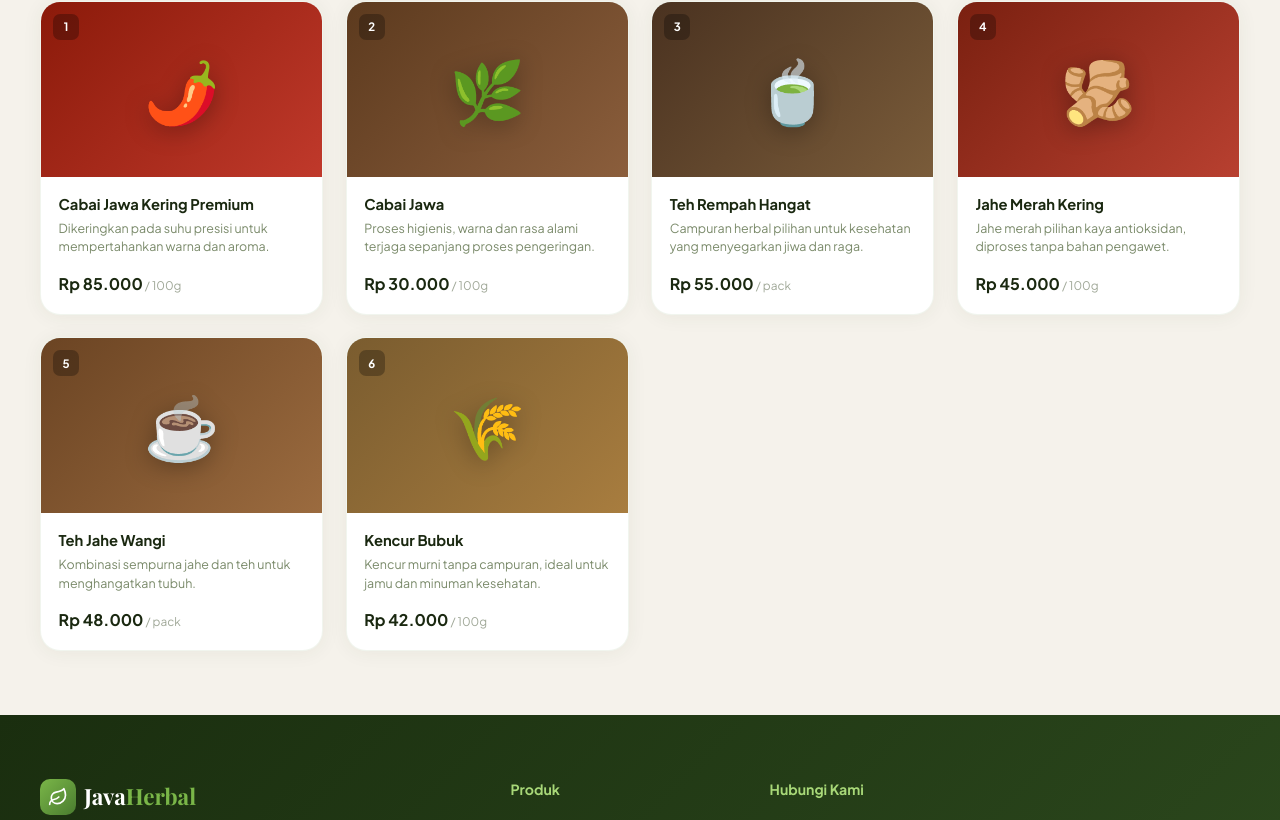
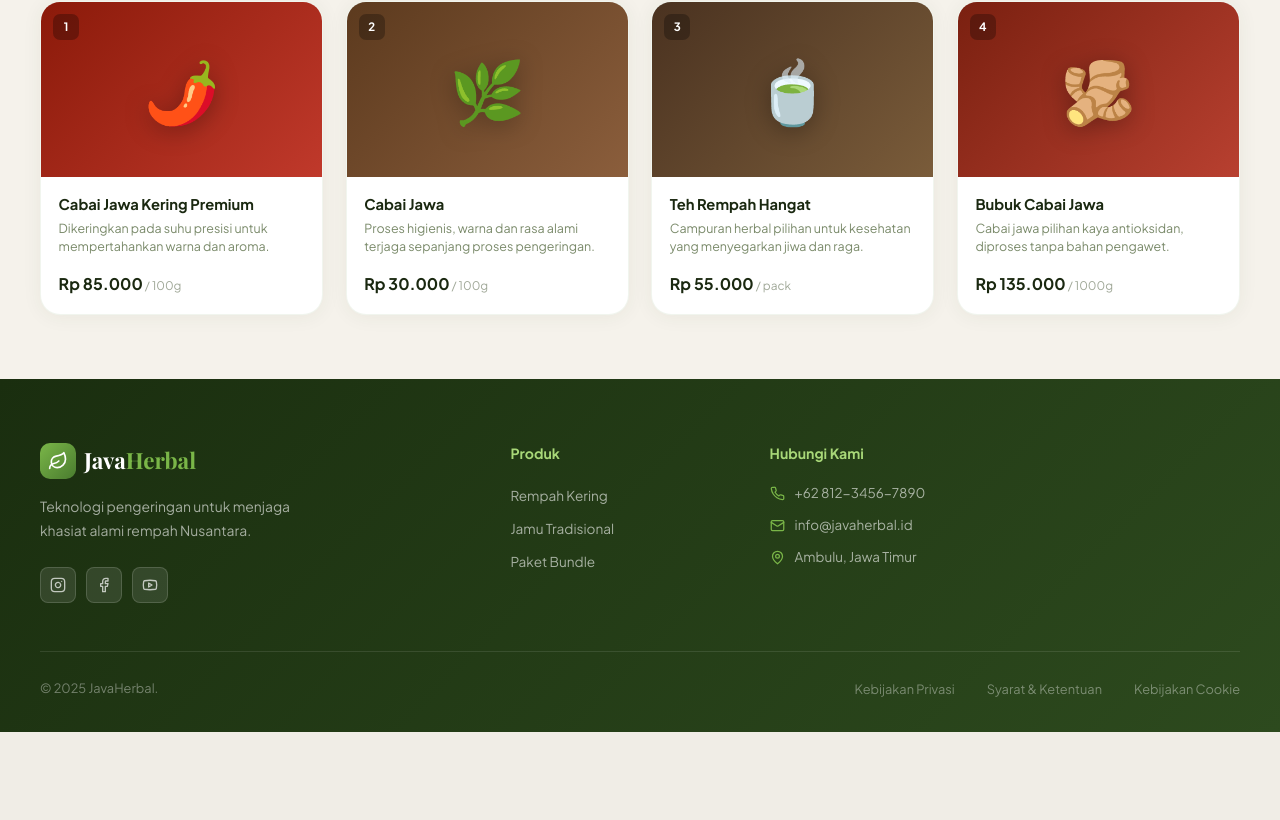
Before and after one commit to flemss/frondend-web, a React (Vite) app: page /produk in a window 1280 px wide. Shown: the part 546-1366 px from the top of the page. After the commit the page ends 1278 px from the top, so only its background shows below. Built offline with nearby package versions, Linux system fonts and the light colour scheme.

Commit message:
pesan update

```diff
--- a/src/components/ProductGrid.tsx
+++ b/src/components/ProductGrid.tsx
@@ -16,10 +16,10 @@ interface Product {
 }
 
 const PRODUCTS: Product[] = [
-  { id: 1, name: 'Cabai Jawa Kering Premium', description: 'Dikeringkan pada suhu presisi untuk mempertahankan warna dan aroma.', price: 'Rp 85.000', unit: '100g', emoji: '🌶️', badge: 'TERLARIS', rating: 4.9, reviews: 128, bgColor: 'linear-gradient(135deg,#8B1A0A,#C0392B)' },
+  { id: 1, name: 'Cabai Jawa Kering Premium', description: 'Dikeringkan pada suhu presisi untuk mempertahankan warna dan aroma.', price: 'Rp 85.000', unit: '1000g', emoji: '🌶️', badge: 'TERLARIS', rating: 4.9, reviews: 128, bgColor: 'linear-gradient(135deg,#8B1A0A,#C0392B)' },
   { id: 2, name: 'Cabai Jawa', description: 'Proses higienis, warna dan rasa alami terjaga sepanjang proses pengeringan.', price: 'Rp 30.000', unit: '100g', emoji: '🌿', rating: 4.7, reviews: 84, bgColor: 'linear-gradient(135deg,#5c3a1e,#8b5e3c)' },
   { id: 3, name: 'Teh Rempah Hangat', description: 'Campuran herbal pilihan untuk kesehatan yang menyegarkan jiwa dan raga.', price: 'Rp 55.000', unit: 'pack', emoji: '🍵', badge: 'BARU', rating: 4.8, reviews: 56, bgColor: 'linear-gradient(135deg,#4a3220,#7a5c3a)' },
-  { id: 4, name: 'Jahe Merah Kering', description: 'Jahe merah pilihan kaya antioksidan, diproses tanpa bahan pengawet.', price: 'Rp 45.000', unit: '100g', emoji: '🫚', rating: 4.6, reviews: 72, bgColor: 'linear-gradient(135deg,#7a2010,#b84030)' },
+  { id: 4, name: 'Bubuk Cabai Jawa', description: 'Cabai jawa pilihan kaya antioksidan, diproses tanpa bahan pengawet.', price: 'Rp 135.000', unit: '1000g', emoji: '🫚', rating: 4.6, reviews: 72, bgColor: 'linear-gradient(135deg,#7a2010,#b84030)' },
 ]
 
 const CATEGORIES = []
--- a/src/pages/Products.tsx
+++ b/src/pages/Products.tsx
@@ -20,9 +20,7 @@ const ALL_PRODUCTS: Product[] = [
   { id: 1, name: 'Cabai Jawa Kering Premium', description: 'Dikeringkan pada suhu presisi untuk mempertahankan warna dan aroma.', price: 'Rp 85.000', unit: '100g', emoji: '🌶️', badge: 'TERLARIS', rating: 4.9, reviews: 128, bgColor: 'linear-gradient(135deg,#8B1A0A,#C0392B)', category: 'Rempah' },
   { id: 2, name: 'Cabai Jawa', description: 'Proses higienis, warna dan rasa alami terjaga sepanjang proses pengeringan.', price: 'Rp 30.000', unit: '100g', emoji: '🌿', rating: 4.7, reviews: 84, bgColor: 'linear-gradient(135deg,#5c3a1e,#8b5e3c)', category: 'Rempah' },
   { id: 3, name: 'Teh Rempah Hangat', description: 'Campuran herbal pilihan untuk kesehatan yang menyegarkan jiwa dan raga.', price: 'Rp 55.000', unit: 'pack', emoji: '🍵', badge: 'BARU', rating: 4.8, reviews: 56, bgColor: 'linear-gradient(135deg,#4a3220,#7a5c3a)', category: 'Teh' },
-  { id: 4, name: 'Jahe Merah Kering', description: 'Jahe merah pilihan kaya antioksidan, diproses tanpa bahan pengawet.', price: 'Rp 45.000', unit: '100g', emoji: '🫚', rating: 4.6, reviews: 72, bgColor: 'linear-gradient(135deg,#7a2010,#b84030)', category: 'Jamu' },
-  { id: 5, name: 'Teh Jahe Wangi', description: 'Kombinasi sempurna jahe dan teh untuk menghangatkan tubuh.', price: 'Rp 48.000', unit: 'pack', emoji: '☕', rating: 4.8, reviews: 102, bgColor: 'linear-gradient(135deg,#6b4423,#9b6b3f)', category: 'Teh' },
-  { id: 6, name: 'Kencur Bubuk', description: 'Kencur murni tanpa campuran, ideal untuk jamu dan minuman kesehatan.', price: 'Rp 42.000', unit: '100g', emoji: '🌾', rating: 4.7, reviews: 78, bgColor: 'linear-gradient(135deg,#7a5c2f,#a87d3f)', category: 'Jamu' },
+  { id: 4, name: 'Bubuk Cabai Jawa', description: 'Cabai jawa pilihan kaya antioksidan, diproses tanpa bahan pengawet.', price: 'Rp 135.000', unit: '1000g', emoji: '🫚', rating: 4.6, reviews: 72, bgColor: 'linear-gradient(135deg,#7a2010,#b84030)', category: 'Rempah' },
 ]
 
 const CATEGORIES = ['Semua', 'Rempah', 'Teh', 'Jamu']
```
